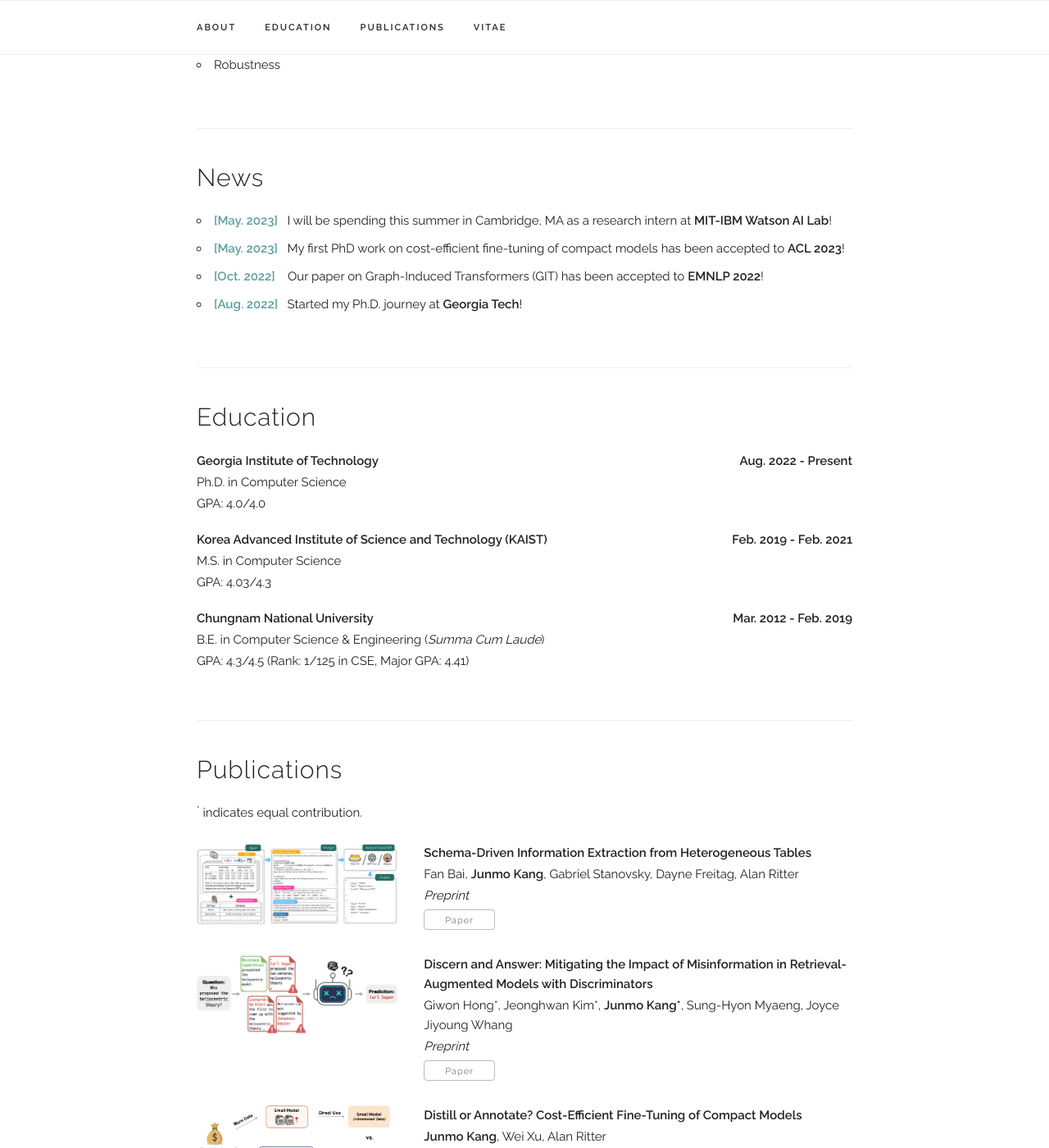
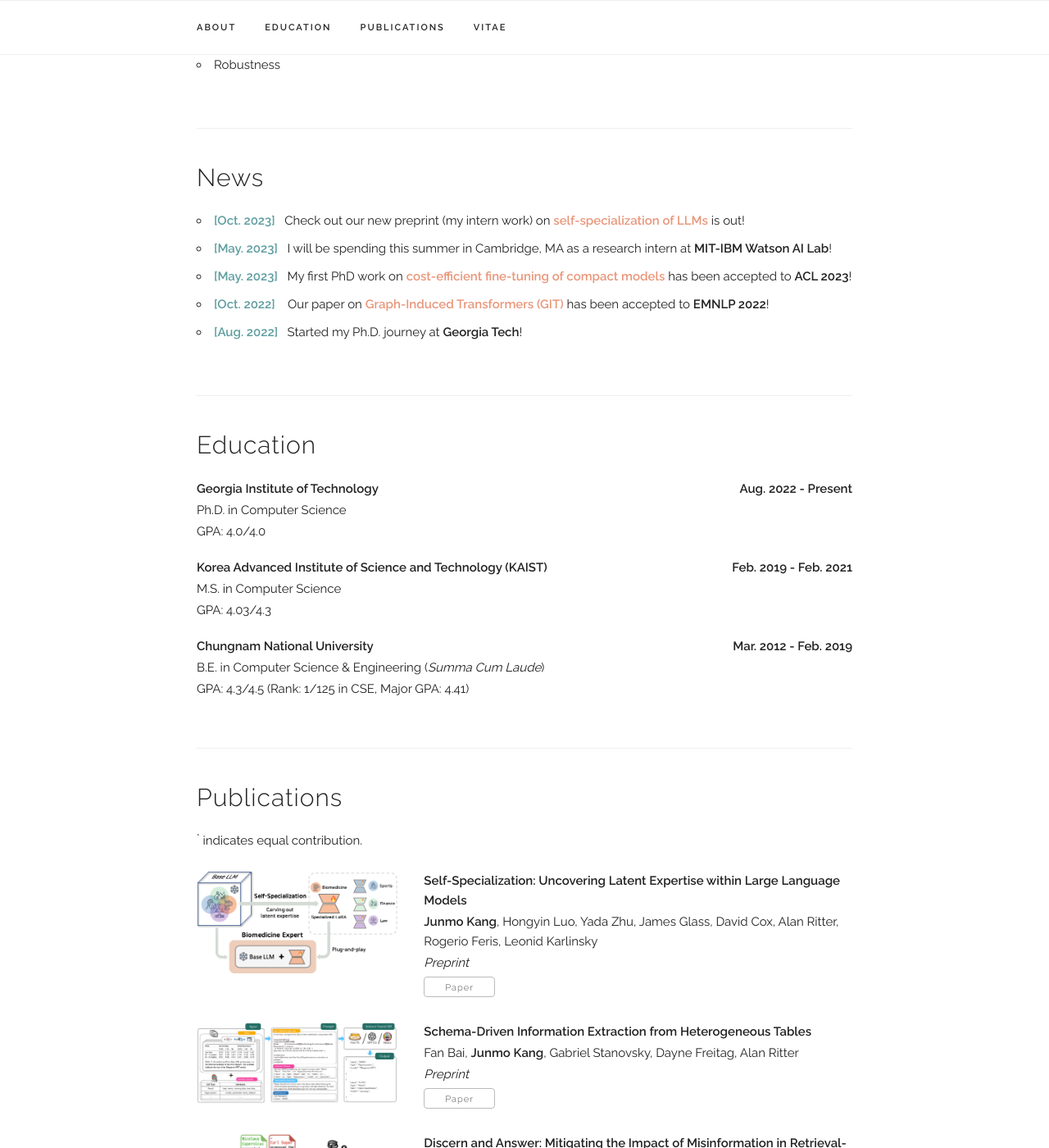
Before and after one commit to jm-kang/jm-kang.github.io, a Jekyll site: the page built from index.html, in a window 1280 px wide and 1400 px high, scrolled down 753 px. Shown: the whole window at 82% size. Built offline with Jekyll 4.4.1, drawn with Linux system fonts in a browser that asks for light colours; some web fonts are replaced.

Commit message:
update preprint

```diff
--- a/_data/publications.yaml
+++ b/_data/publications.yaml
@@ -1,4 +1,11 @@
 papers:
+  - title: "Self-Specialization: Uncovering Latent Expertise within Large Language Models"
+    image: "/assets/publications/2023_self-specialization/figure1.png"
+    authors: "<b>Junmo Kang</b>, Hongyin Luo, Yada Zhu, James Glass, David Cox, Alan Ritter, Rogerio Feris, Leonid Karlinsky"
+    venue: "Preprint"
+    paper_pdf: "https://arxiv.org/abs/2310.00160"
+    selected: y
+
   - title: "Schema-Driven Information Extraction from Heterogeneous Tables"
     image: "/assets/publications/2023_schema-to-json/schema-to-json.png"
     authors: "Fan Bai, <b>Junmo Kang</b>, Gabriel Stanovsky, Dayne Freitag, Alan Ritter"
@@ -17,16 +24,17 @@ papers:
     image: "/assets/publications/2023_dist_or_ann/strategies.png"
     authors: "<b>Junmo Kang</b>, Wei Xu, Alan Ritter"
     venue: "In Proceedings of ACL, 2023."
-    paper_pdf: "https://arxiv.org/pdf/2305.01645.pdf"
+    paper_pdf: "https://aclanthology.org/2023.acl-long.622/"
     poster: "/assets/publications/2023_dist_or_ann/poster.pdf"
     slides: "/assets/publications/2023_dist_or_ann/slide.pdf"
+    code: "https://github.com/jm-kang/Distill-or-Annotate"
     selected: y
 
   - title: "Graph-Induced Transformers for Efficient Multi-Hop Question Answering"
     image: "/assets/publications/2022_git/GIT.png"
     authors: "Giwon Hong, Jeonghwan Kim, <b>Junmo Kang</b>, Sung-Hyon Myaeng"
     venue: "In Proceedings of EMNLP, 2022."
-    paper_pdf: "https://aclanthology.org/2022.emnlp-main.702.pdf"
+    paper_pdf: "https://aclanthology.org/2022.emnlp-main.702/"
     selected: y
 
   - title: "Exploiting Numerical-Contextual Knowledge to Improve Numerical Reasoning in Question Answering"
--- a/index.html
+++ b/index.html
@@ -36,16 +36,20 @@ layout: default
   <h4>News</h4>
     <ul>
       <li>
+        <b style="color:cadetblue">[Oct. 2023]</b>&nbsp&nbsp
+        Check out our new preprint (my intern work) on <a href="https://arxiv.org/abs/2310.00160">self-specialization of LLMs</a> is out!
+      </li>
+      <li>
         <b style="color:cadetblue">[May. 2023]</b>&nbsp&nbsp
         I will be spending this summer in Cambridge, MA as a research intern at <b>MIT-IBM Watson AI Lab</b>!
       </li>
       <li>
         <b style="color:cadetblue">[May. 2023]</b>&nbsp&nbsp
-        My first PhD work on cost-efficient fine-tuning of compact models has been accepted to <b>ACL 2023</b>!
+        My first PhD work on <a href="https://aclanthology.org/2023.acl-long.622/">cost-efficient fine-tuning of compact models</a> has been accepted to <b>ACL 2023</b>!
       </li>
       <li>
         <b style="color:cadetblue">[Oct. 2022]</b> &nbsp&nbsp
-        Our paper on Graph-Induced Transformers (GIT) has been accepted to <b>EMNLP 2022</b>!
+        Our paper on <a href="https://aclanthology.org/2022.emnlp-main.702/">Graph-Induced Transformers (GIT)</a> has been accepted to <b>EMNLP 2022</b>!
       </li>
       <li>
         <b style="color:cadetblue">[Aug. 2022]</b>&nbsp&nbsp
```
Also changed, not shown: assets/publications/2023_self-specialization/figure1.png (added).
